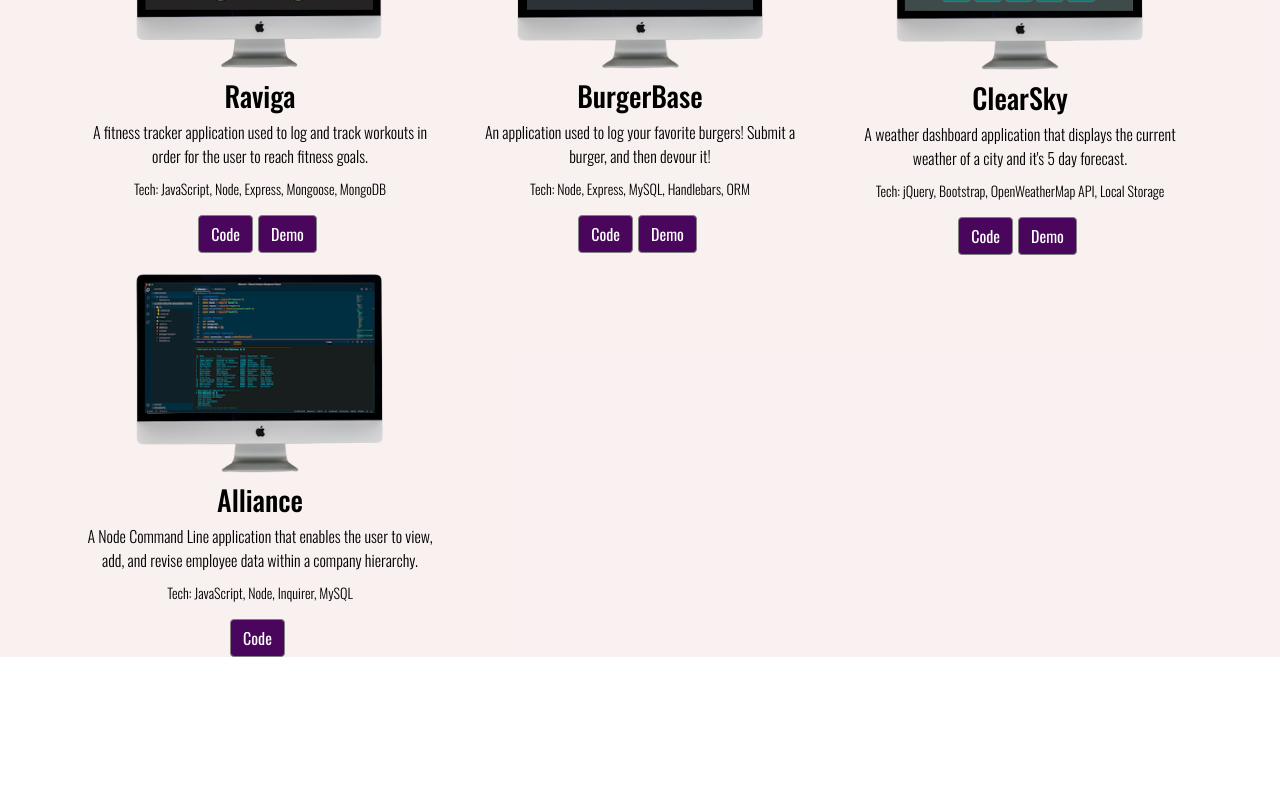
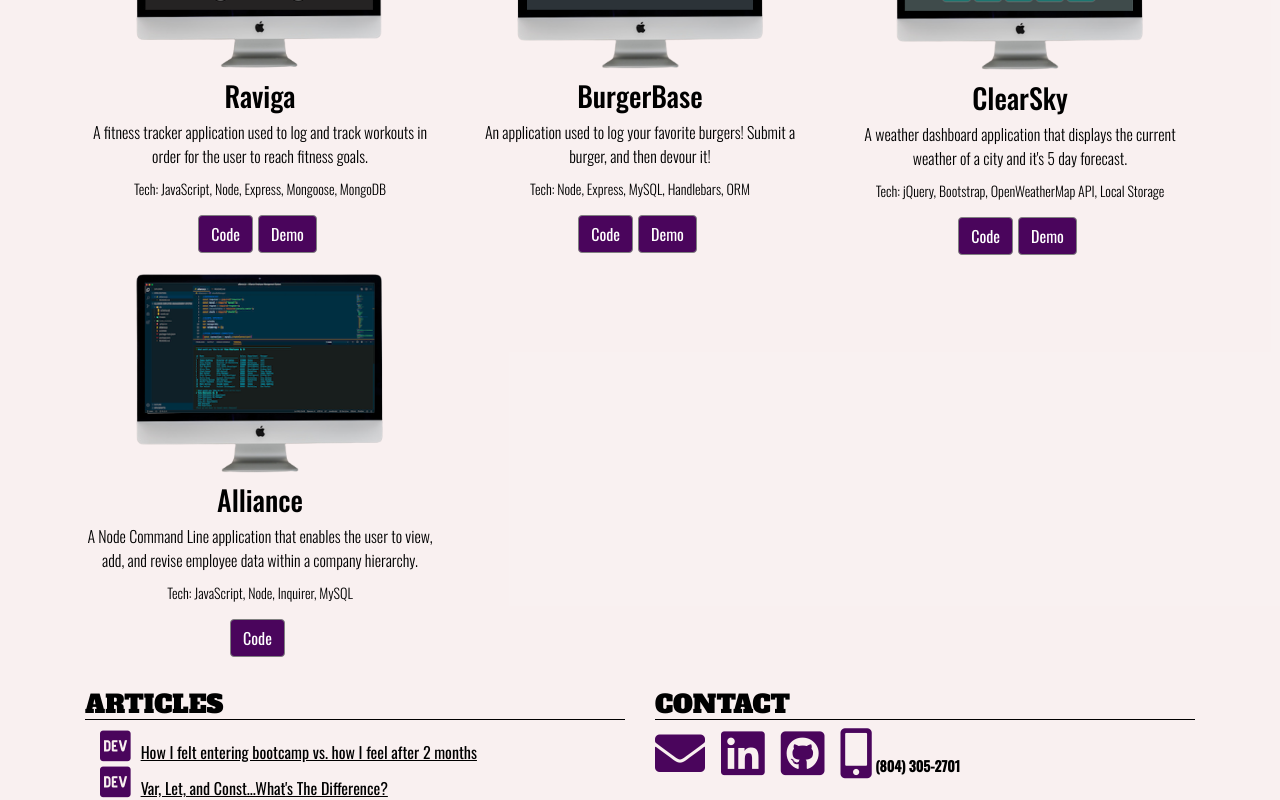
Before and after one commit to twkirkpatrick/react-portfolio, a React (Create React App) app: page / in a window 1280 px wide. Shown: the part 1935-2735 px from the top of the page. Before the commit the page ends 2592 px from the top, so only its background shows below. Built offline with nearby package versions, Linux system fonts and the light colour scheme.

Commit message:
added articles/contact component

```diff
--- a/src/App.css
+++ b/src/App.css
@@ -17,6 +17,10 @@ html {
   background-color: rgba(247, 234, 234, 0.692);
   color: white;
 }
+#projects,
+#articles {
+  background-color: rgba(247, 234, 234, 0.692);
+}
 
 .tech-img {
   margin-left: 25px;
@@ -29,8 +33,19 @@ html {
   /* margin-bottom: 3rem; */
 }
 
-#projects {
-  background-color: rgba(247, 234, 234, 0.692);
+.social {
+  font-size: 50px;
+  margin-right: 1rem;
+  color: rgb(74, 5, 92);
+}
+.social:hover {
+  color: purple;
+}
+
+.number {
+  font-family: "Oswald", sans-serif;
+  font-size: 14px;
+  color: black !important;
 }
 
 .name {
@@ -94,6 +109,12 @@ a.navbar-brand:hover {
   font-weight: 300;
 }
 
+.articles-type {
+  font-family: "Oswald", sans-serif;
+  color: black;
+  font-size: 16px;
+}
+
 .title {
   font-family: "Oswald", sans-serif;
   color: black;
@@ -106,3 +127,9 @@ a.navbar-brand:hover {
   font-size: 14px;
   font-weight: 300;
 }
+
+.fa-dev {
+  font-size: 35px;
+  margin-right: 10px;
+  color: rgb(74, 5, 92);
+}
--- a/src/App.js
+++ b/src/App.js
@@ -3,6 +3,7 @@ import Navigation from "./components/Navigation";
 import Landing from "./components/Landing";
 import About from "./components/About";
 import Projects from "./components/Projects";
+import Articles from "./components/Articles";
 import "bootstrap/dist/css/bootstrap.min.css";
 import "./App.css";
 
@@ -13,6 +14,7 @@ function App() {
       <Landing />
       <About />
       <Projects />
+      <Articles />
     </div>
   );
 }
--- /dev/null
+++ b/src/articles.json
@@ -0,0 +1,12 @@
+[
+  {
+    "title": "How I felt entering bootcamp vs. how I feel after 2 months",
+    "date": "7 Oct 2020",
+    "url": "https://dev.to/twkirkpatrick/how-i-felt-entering-bootcamp-vs-how-i-feel-after-2-months-220i"
+  },
+  {
+    "title": "Var, Let, and Const...What's The Difference?",
+    "date": "14 Nov 2020",
+    "url": "https://dev.to/twkirkpatrick/var-let-and-const-what-s-the-difference-2524"
+  }
+]
--- /dev/null
+++ b/src/components/ArticleItem.js
@@ -0,0 +1,23 @@
+import React from "react";
+import Col from "react-bootstrap/Col";
+
+const ArticleItem = ({ title, url, date }) => {
+  return (
+    <div>
+      <Col className="articles-type">
+        {/* <h6 style={{ marginTop: "1rem" }}>{date}</h6> */}
+        <i class="fab fa-dev"></i>
+        <a
+          href={url}
+          style={{ color: "black", textDecoration: "underline" }}
+          target="_blank"
+          rel="noreferrer"
+        >
+          {title}
+        </a>
+      </Col>
+    </div>
+  );
+};
+
+export default ArticleItem;
--- /dev/null
+++ b/src/components/Articles.js
@@ -0,0 +1,56 @@
+import React from "react";
+import Container from "react-bootstrap/Container";
+import Row from "react-bootstrap/Row";
+import Col from "react-bootstrap/Col";
+import ArticleItem from "./ArticleItem";
+import articles from "../articles.json";
+
+const Articles = () => {
+  return (
+    <div id="articles">
+      <Container>
+        <Row>
+          <Col sm={6}>
+            <h1 className="heading" style={{ color: "black" }}>
+              ARTICLES
+            </h1>
+            {articles.map((article) => (
+              <ArticleItem
+                title={article.title}
+                url={article.url}
+                date={article.date}
+              />
+            ))}
+          </Col>
+          <Col sm={6}>
+            <h1 className="heading" style={{ color: "black" }}>
+              CONTACT
+            </h1>
+            <a href="mailto:twk4491@gmail.com" target="_blank" rel="noreferrer">
+              <i class="fas fa-envelope social"></i>
+            </a>
+            <a
+              href="https://www.linkedin.com/in/tanner-kirkpatrick-6ab95a1a9/"
+              target="_blank"
+              rel="noreferrer"
+            >
+              <i class="fab fa-linkedin social"></i>
+            </a>
+            <a
+              href="https://github.com/twkirkpatrick"
+              target="_blank"
+              rel="noreferrer"
+            >
+              <i class="fab fa-github-square social"></i>
+            </a>
+            <i class="fas fa-mobile-alt social">
+              <span class="number"> (804) 305-2701</span>
+            </i>
+          </Col>
+        </Row>
+      </Container>
+    </div>
+  );
+};
+
+export default Articles;
--- a/src/components/Navigation.js
+++ b/src/components/Navigation.js
@@ -19,7 +19,8 @@ const Navigation = () => {
           <Nav className="ml-auto" style={{ marginRight: "30px" }}>
             <Nav.Link href="#about">About</Nav.Link>
             <Nav.Link href="#projects">Projects</Nav.Link>
-            <Nav.Link href="#contact">Contact</Nav.Link>
+            <Nav.Link href="#articles">Articles</Nav.Link>
+            <Nav.Link href="#articles">Contact</Nav.Link>
             <Nav.Link href="#resume">Resume</Nav.Link>
           </Nav>
         </Navbar.Collapse>
```
Also changed, not shown: public/img/dev.svg (added).
